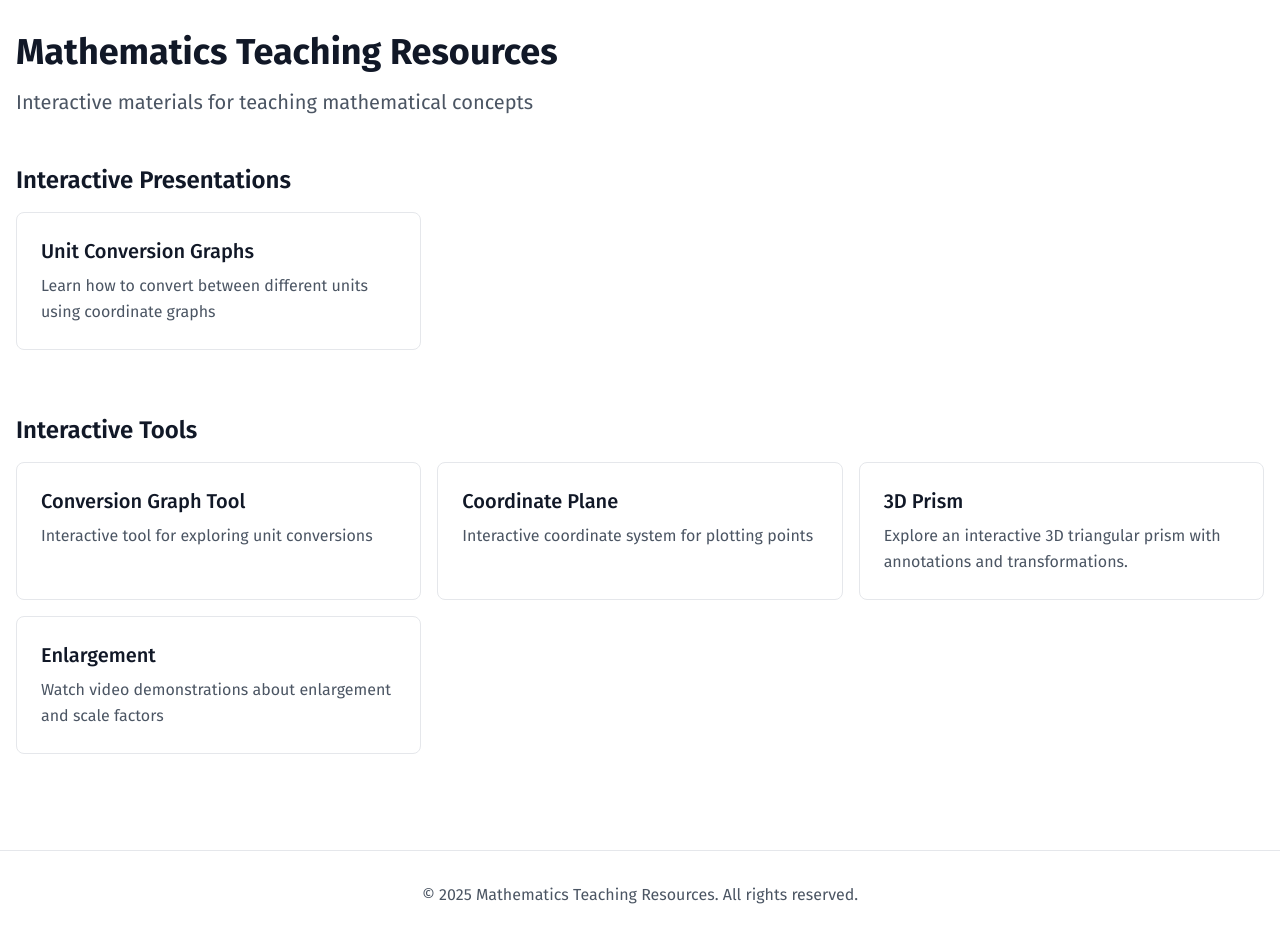
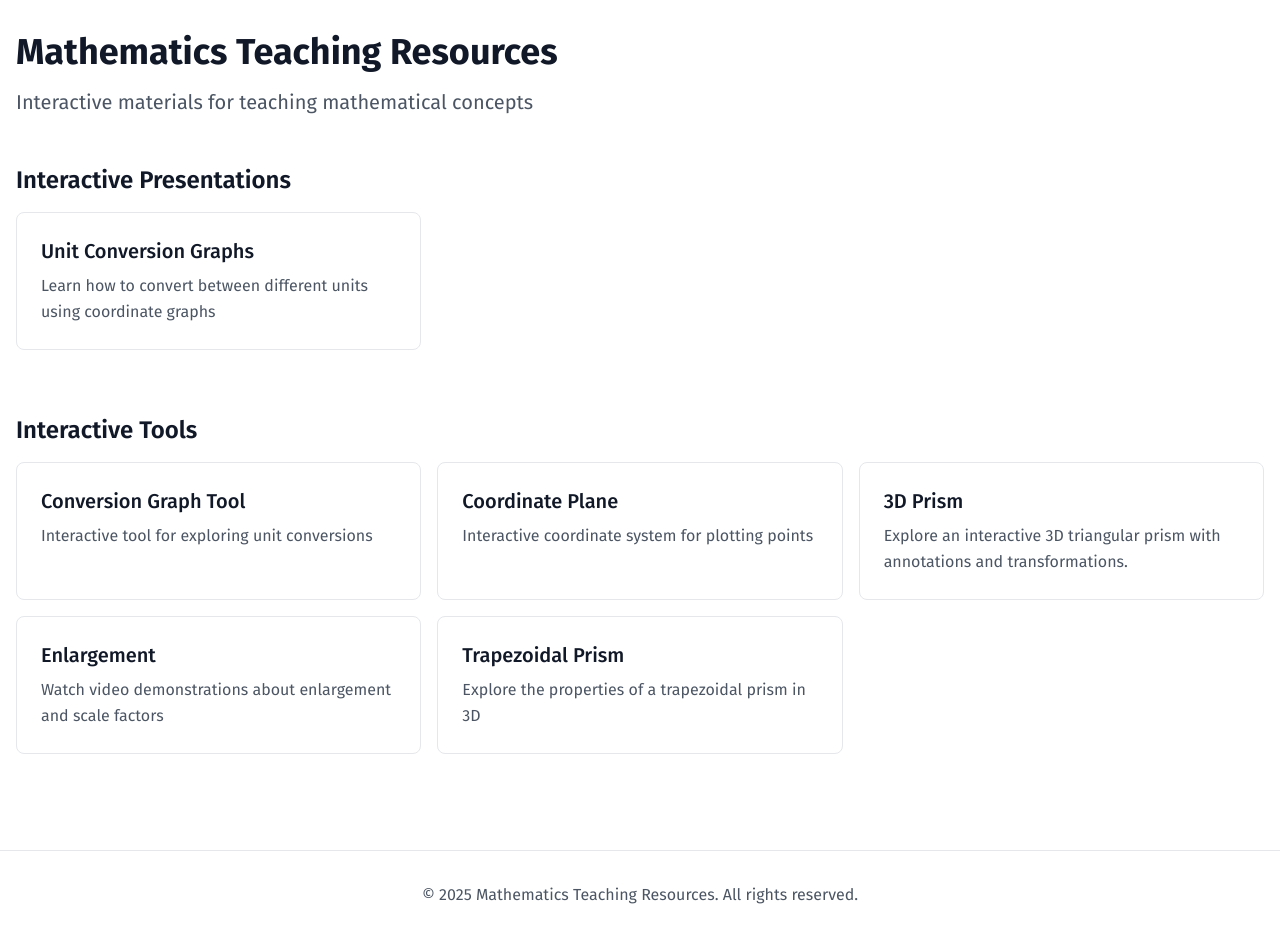
Before and after one commit to reinasta/maths-teaching-resources, a Next.js app: page / in a window 1280 px wide. Built offline with nearby package versions, Linux system fonts and the light colour scheme.

Commit message:
trapezoidal prism (start)

```diff
--- a/src/app/page.tsx
+++ b/src/app/page.tsx
@@ -93,6 +93,19 @@ export default function Home() {
                   Watch video demonstrations about enlargement and scale factors
                 </p>
               </Link>
+
+              <Link
+                href="/components/standalone/trapezoidal-prism"
+                className="block p-6 bg-white border border-gray-200 rounded-lg
+                         hover:border-primary hover:shadow-md transition-all"
+              >
+                <h3 className="text-xl font-medium text-gray-900 mb-2">
+                  Trapezoidal Prism
+                </h3>
+                <p className="text-gray-600 leading-relaxed">
+                  Explore the properties of a trapezoidal prism in 3D
+                </p>
+              </Link>
             </div>
           </section>
         </div>
```
Also changed, not shown: src/app/components/standalone/prism/types.ts (+7 -0 lines).
